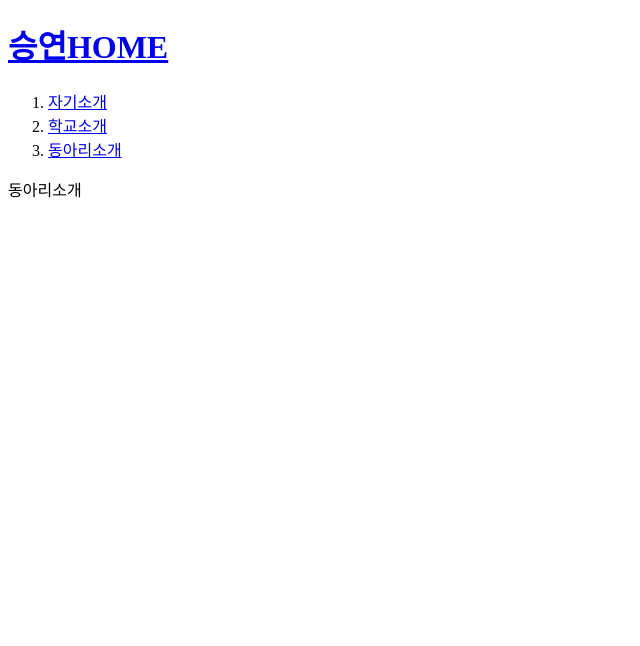
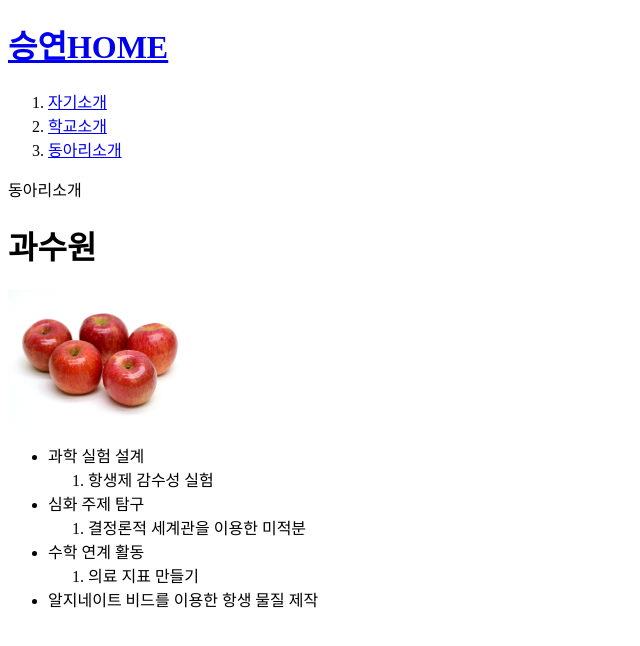
Before and after one commit to klooxlny/my-first-web, a plain HTML site: page 3.html in a window 1280 px wide. Shown: the whole page, without its empty margins (0-640 px from the left). Drawn offline with Linux system fonts and the light colour scheme.

Commit message:
Add files via upload

```diff
--- a/3.html
+++ b/3.html
@@ -12,5 +12,22 @@
         <li><a href="3.html">동아리소개</a></li>
     </ol>
     동아리소개
+    <h1>과수원</h1>
+    <img src="사과.jpg" style="width:200px">
+    <ul>
+        <li>과학 실험 설계</li>
+        <ol>
+            <li>항생제 감수성 실험</li>
+        </ol>
+        <li>심화 주제 탐구</li>
+        <ol>
+            <li>결정론적 세계관을 이용한 미적분</li>
+        </ol>
+        <li>수학 연계 활동</li>
+        <ol>
+            <li>의료 지표 만들기</li>
+        </ol>
+        <li>알지네이트 비드를 이용한 항생 물질 제작</li>
+    </ul>
 </body>
 </html>
```
Also changed, not shown: 1.html (+3 -1 lines), 2.html (+7 -2 lines), index.html (+2 -1 lines), 사과.jpg (added), 효고 로고.webp (added).
